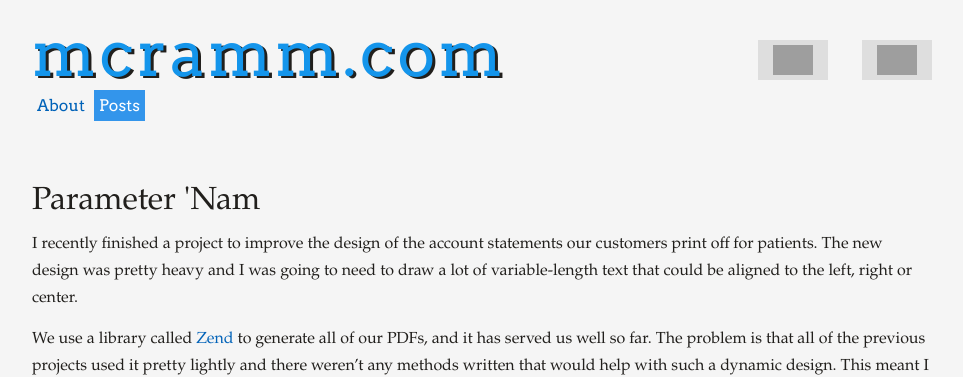
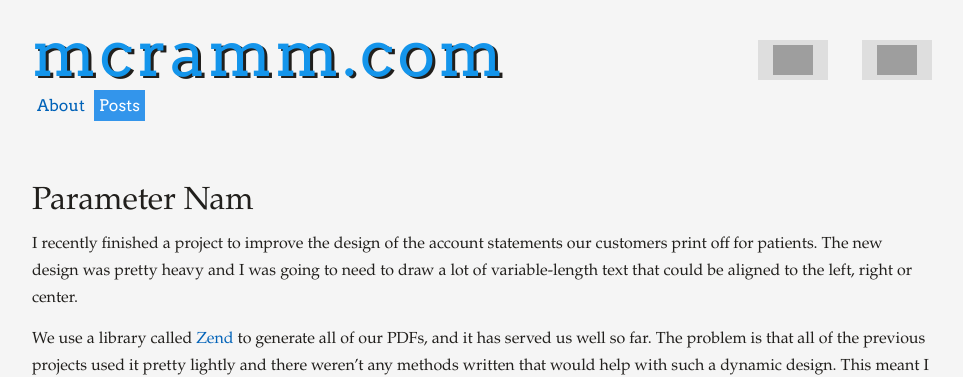
Before and after one commit to mcramm/mcramm.github.io, a Jekyll site: the page built from _posts/2011-08-30-paramater-nam.markdown, in a window 1280 px wide and 900 px high, cut to the strip 0-377 px from the top of the window. Shown: the whole strip, without its empty margins (158-1121 px from the left). Built offline with Jekyll 4.4.1, drawn with Linux system fonts in a browser that asks for light colours; some web fonts are replaced; grey boxes are pictures that could not be loaded.

```diff
--- a/_posts/2011-08-30-paramater-nam.markdown
+++ b/_posts/2011-08-30-paramater-nam.markdown
@@ -1,6 +1,6 @@
 ---
 layout: post
-title: Parameter 'Nam
+title: Parameter Nam
 ---
 
 I recently finished a project to improve the design of the account
```
Also changed, not shown: 3 other files.
